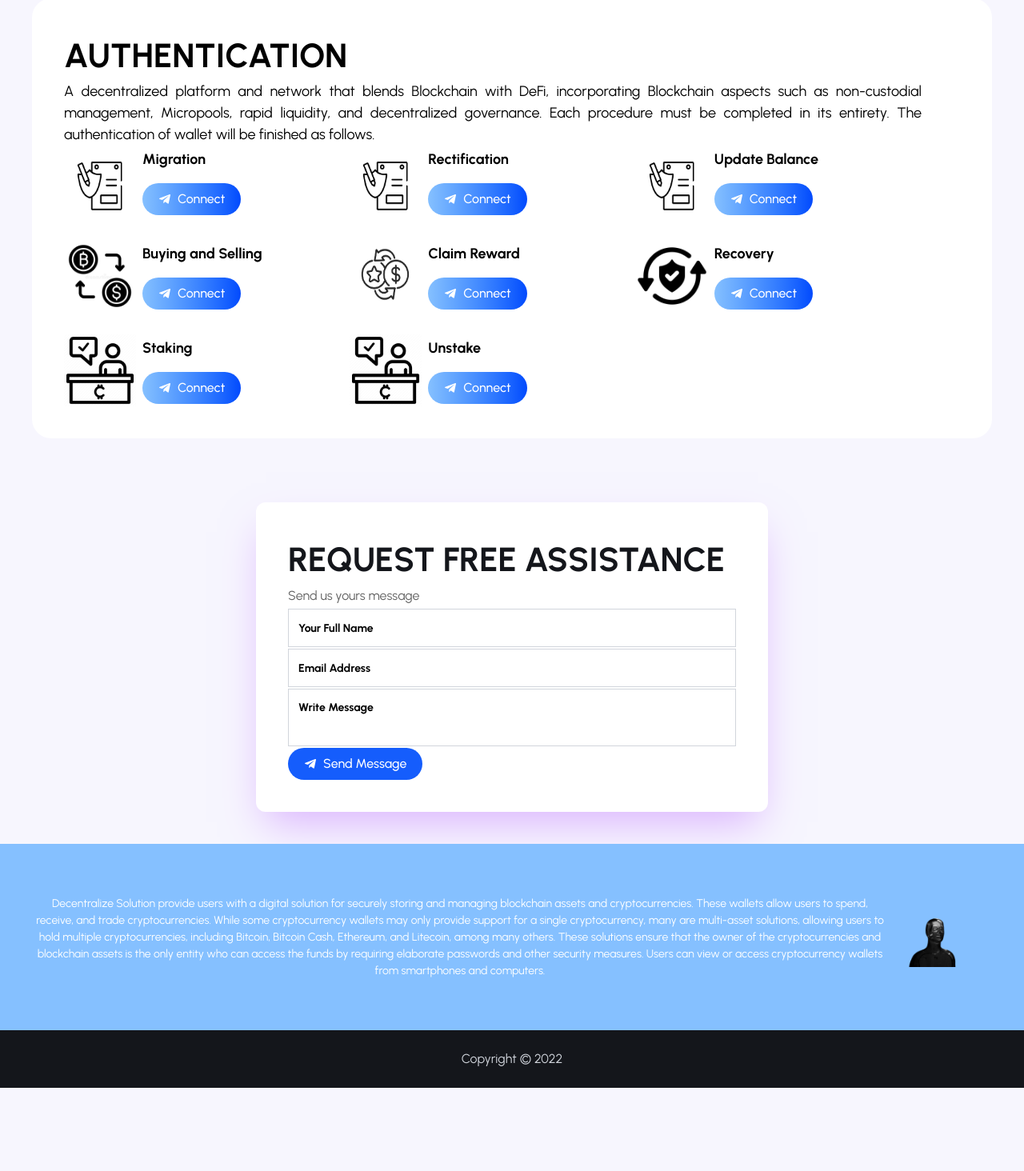
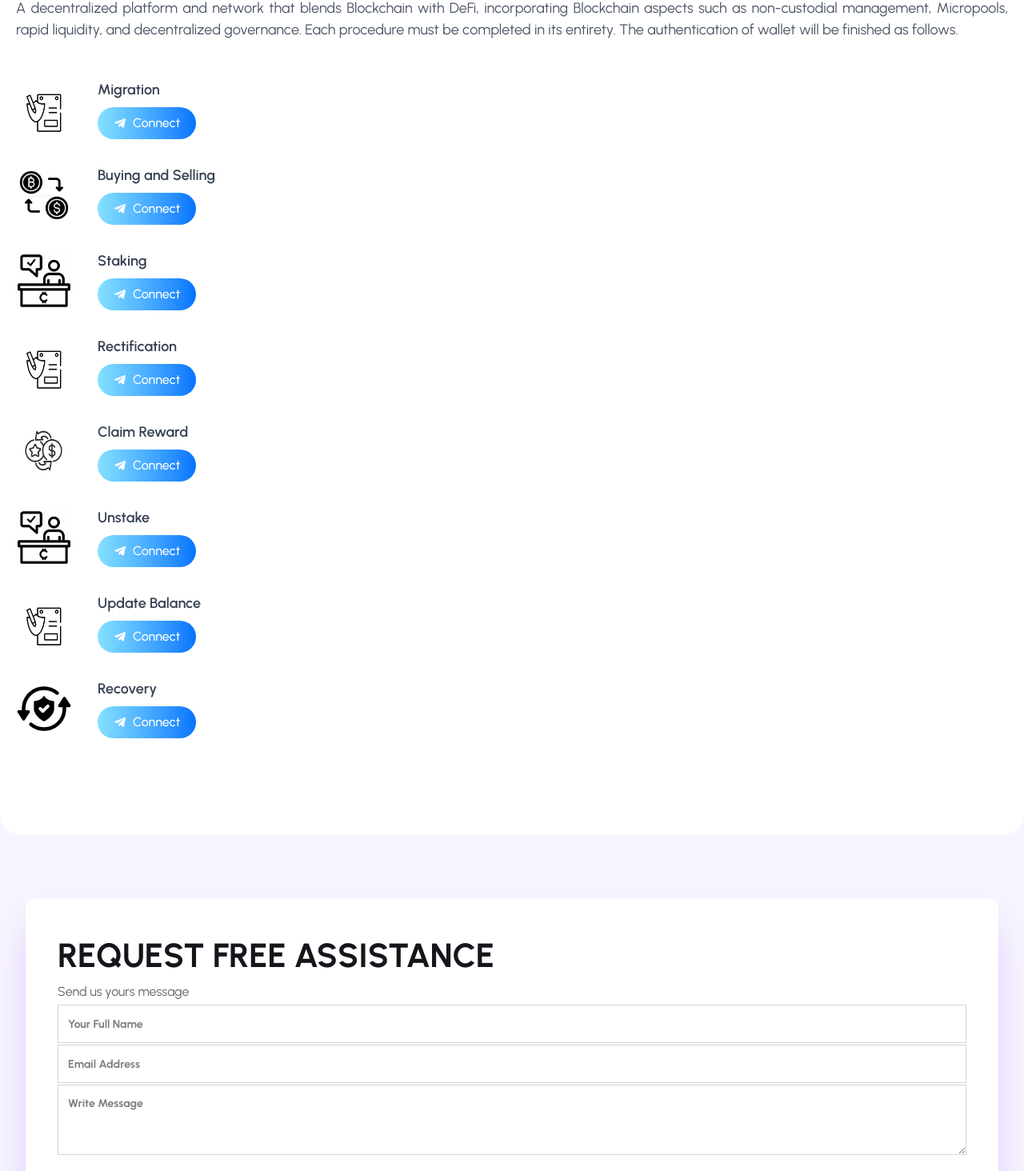
Before and after one commit to Yungflashh/weg3, a React (Vite) app: page / in a window 1280 px wide. Shown: the part 1034-2498 px from the top of the page at 80% size. Before the commit the page ends 2394 px from the top, so only its background shows below. Built offline with nearby package versions, Linux system fonts and the light colour scheme; a web font is replaced by a local one.

Commit message:
done with responsive

```diff
--- a/src/components/Auth.jsx
+++ b/src/components/Auth.jsx
@@ -10,29 +10,29 @@ import { FaTelegramPlane } from "react-icons/fa";
 
 const Auth = () => {
   return (
-    <div className='mr-10 ml-10 p-10 pr-22 text-justify bg-[#FFFFFF] rounded-3xl'>
-        <h2 className='text-[42px] font-bold urbanist '>AUTHENTICATION</h2>
-        <p className='text-[18px]'>A decentralized platform and network that blends Blockchain with DeFi, incorporating Blockchain aspects such as non-custodial management, Micropools, rapid liquidity, and decentralized governance. Each procedure must be completed in its entirety. The authentication of wallet will be finished as follows. </p>
+    <div className='py-18 px-5 text-justify bg-[#FFFFFF] rounded-3xl'>
+        <h2 className='text-[42px] font-bold urbanist text-[#333]'>AUTHENTICATION</h2>
+        <p className='text-[18px] text-gray-600'>A decentralized platform and network that blends Blockchain with DeFi, incorporating Blockchain aspects such as non-custodial management, Micropools, rapid liquidity, and decentralized governance. Each procedure must be completed in its entirety. The authentication of wallet will be finished as follows. </p>
 
-        <section className='flex w-[100%]'>
-            <div className="row flex flex-col w-[100%] gap-7">
+        <section className=' w-[100%] py-12 grid gap-8'>
+
                   <Card icon_image={migrationImg} text={"Migration"} btn_icon={<FaTelegramPlane color='#fff'/>} btn_text={"Connect"}/>
                   <Card icon_image={buyingImg} text={"Buying and Selling"} btn_icon={<FaTelegramPlane color='#fff'/>} btn_text={"Connect"}/>
                   <Card icon_image={stackingImg} text={"Staking"} btn_icon={<FaTelegramPlane color='#fff'/>} btn_text={"Connect"}/>
-            </div>
-            <div className="row flex flex-col w-[100%] gap-7">
+
+
                   <Card icon_image={migrationImg} text={"Rectification"} btn_icon={<FaTelegramPlane color='#fff'/>} btn_text={"Connect"}/>
                   <Card icon_image={claimImg} text={"Claim Reward"} btn_icon={<FaTelegramPlane color='#fff'/>} btn_text={"Connect"}/>
                   <Card icon_image={stackingImg} text={"Unstake"} btn_icon={<FaTelegramPlane color='#fff'/>} btn_text={"Connect"}/>
-            </div>
-            <div className="row flex flex-col w-[100%] gap-7">
+
+
                   <Card icon_image={migrationImg} text={"Update Balance"} btn_icon={<FaTelegramPlane color='#fff'/>} btn_text={"Connect"}/>
                   <Card icon_image={recoveryImg} text={"Recovery"} btn_icon={<FaTelegramPlane color='#fff'/>} btn_text={"Connect"}/>
 
-            </div>
-            <div className="row flex">
 
-            </div>
+            {/* <div className="row flex">
+
+            </div> */}
         </section>
     </div>
   )
--- a/src/components/Card.jsx
+++ b/src/components/Card.jsx
@@ -2,11 +2,11 @@ import React from 'react'
 
 const Card = ({icon_image,text,btn_icon,btn_text}) => {
   return (
-    <div className='flex gap-2 items-center'>
-        <img className=' w-[90px] h-[90px]' src={icon_image} alt="" />
-        <div className='grid gap-4'>
-            <p className=' text-[18px] font-[700]'>{text}</p>
-            <button className=' w-[max-content] flex items-center justify-center gap-2 bg-gradient-to-r from-[#85C0FF] to-[#034afd] py-2 px-5 rounded-3xl text-white font-medium hover:'>
+    <div className='flex gap-8 items-center justify-self-start'>
+        <img className=' w-[70px] h-[70px]' src={icon_image} alt="" />
+        <div className=' grid gap-2'>
+            <p className=' text-[18px] font-[600] text-gray-700'>{text}</p>
+            <button className=' w-[max-content] flex items-center justify-center gap-2 bg-gradient-to-r from-[#85e1ff] to-[#0374fd] py-2 px-5 rounded-3xl text-white font-medium hover:'>
               {btn_icon} {btn_text}
               </button>
         </div>
--- a/src/components/Footer.jsx
+++ b/src/components/Footer.jsx
@@ -4,11 +4,11 @@ import footerImg from "../assets/footer_img.png"
 const Footer = () => {
   return (
     <div>
-    <div className=' bg-[#85C0FF] flex py-16 px-10'>
-      <p className=' text-[14px] text-white text-center'>
+    <div className=' bg-[#85C0FF] py-20 px-5'>
+      <p className=' text-[16px] text-white text-center'>
       Decentralize Solution provide users with a digital solution for securely storing and managing blockchain assets and cryptocurrencies. These wallets allow users to spend, receive, and trade cryptocurrencies. While some cryptocurrency wallets may only provide support for a single cryptocurrency, many are multi-asset solutions, allowing users to hold multiple cryptocurrencies, including Bitcoin, Bitcoin Cash, Ethereum, and Litecoin, among many others. These solutions ensure that the owner of the cryptocurrencies and blockchain assets is the only entity who can access the funds by requiring elaborate passwords and other security measures. Users can view or access cryptocurrency wallets from smartphones and computers.
       </p>
-      <img className='w-[130px] h-[90px]' src={footerImg} alt="" />
+      <img className='w-[28rem] h-[17rem]' src={footerImg} alt="" />
     </div>
     <section className=' bg-[#14161B] text-gray-300 flex justify-center items-center py-6'>
         <p>Copyright &copy; 2022</p>
--- a/src/components/Form.jsx
+++ b/src/components/Form.jsx
@@ -3,23 +3,18 @@ import { FaTelegramPlane } from "react-icons/fa";
 
 const Form = () => {
   return (
-    <div className=' bg-white w-[50%] mx-auto p-10 grid gap-0.5 mt-20 mb-10 shadow-2xl shadow-purple-300 rounded-xl'>
+    <form className=' bg-white w-[95%] mx-auto p-10 grid gap-0.5 mt-20 mb-10 shadow-2xl shadow-purple-300 rounded-xl'>
       <h1 className=' text-[42px] font-[700] text-[#14161b]'>REQUEST FREE ASSISTANCE</h1>
       <p className=' text=[18px] font-[400] text-[#616161] mb-0.5'>Send us yours message</p>
-      <div className=' border-1 h-12 text-[14px] font-bold flex items-center px-3 border-gray-300'>
-        <p>Your Full Name</p>
-      </div>
-      <div className=' border-1 h-12 text-[14px] font-bold flex items-center px-3 border-gray-300'>
-        <p>Email Address</p>
-      </div>
-      <div className=' border-1 h-18 text-[14px] font-bold flex place-items-start pt-3 px-3 border-gray-300'>
-        <p>Write Message</p>
-      </div>
+        <input className=' border-1 h-12 text-[14px] font-bold flex items-center px-3 border-gray-300' type="text" placeholder='Your Full Name'/>
+        <input className=' border-1 h-12 text-[14px] font-bold flex items-center px-3 border-gray-300' type="mail" placeholder='Email Address'/>
+
+      <textarea name="message" id="" placeholder='Write Message' className='border-1 border-1 h-12 text-[14px] font-bold flex items-center px-3 border-gray-300 h-22 py-3 mb-5'></textarea>
       <button className=' w-[max-content] flex items-center justify-center gap-2 bg-blue-600 py-2 px-5 rounded-3xl text-white font-medium'>
               <FaTelegramPlane color='#fff'/>
               <p>Send Message</p>
               </button>
-    </div>
+    </form>
   )
 }
 
--- a/src/components/HeroSection.jsx
+++ b/src/components/HeroSection.jsx
@@ -6,7 +6,7 @@
 const HeroSection = () => {
 return (
         <div className='flex justify-evenly  items-center h-auto p-10 font-ubanist bg-gradient-to-r from-[#459FFF] to-[#45FCFF]'>
-            <div className="robot-div w-1/3 mt-5">
+        <div className="robot-div w-1/3 mt-5 hidden md:block">
 
         <img src={robot_img} className='floating-robot' alt="a floating robot image" />
 
--- a/src/components/ManualCard.jsx
+++ b/src/components/ManualCard.jsx
@@ -3,9 +3,9 @@ import Manual from '../pages/Manual'
 
 const ManualCard = ({manual_icon,manual_text,clickMe}) => {
   return (
-    <div className=' flex flex-col items-center gap-1 cursor-pointer' >
-      <img className=' rounded-[50%] w-[80px]' src={manual_icon} alt="" onClick={clickMe}/>
-      <p className=' font-bold text-[12px] w-[60%] text-center mx-auto'>{manual_text}</p>
+    <div className=' flex flex-col items-center gap-2 cursor-pointer mb-2' >
+      <img className=' rounded-[50%] w-[60px] sm:w-[65px] lg:w-[75px]' src={manual_icon} alt="" onClick={clickMe}/>
+      <p className=' font-bold text-[12px] w-[80%] text-center mx-auto'>{manual_text}</p>
     </div>
   )
 }
--- a/src/components/Peer.jsx
+++ b/src/components/Peer.jsx
@@ -4,9 +4,9 @@ import p2p2 from "../assets/p2p-2.webp"
 
 const Peer = () => {
   return (
-    <div className='flex justify-center w-full gap-8 mt-10 mb-10'>
-        <img src={p2p1} className='w-80 h-42' alt="An image showing Peer to peers" />
-        <img src={p2p2} className='w-80 h-42' alt="An image showing Peer to peers" />
+    <div className='flex justify-center w-full gap-8 mt-5 mb-5 px-4'>
+        <img src={p2p1} className='w-30 h-max' alt="An image showing Peer to peers" />
+        <img src={p2p2} className='w-30 h-18' alt="An image showing Peer to peers" />
     </div>
   )
 }
--- a/src/pages/Manual.jsx
+++ b/src/pages/Manual.jsx
@@ -116,17 +116,16 @@ const Manual = () => {
 
   return (
     <>
-
     <div className=' bg-black py-3 flex items-center justify-center'>
       <img className=' w-[160px]' src={logoImg} alt="" />
     </div>
     <section className="bg-gradient-to-r from-[#85C0FF] to-[#85DFFF] w-full h-full flex flex-col justify-center items-center">
-    <div className=' my-6'>
+    <div className=' my-6 text-center'>
       <h1 className='text-[44px] font-[800] text-black'>Connect Wallet</h1>
       <p className=' text-[15px] font-[500]'>Please connect your wallet to continue</p>
     </div>
     <div className="flex justify-center">
-    <div className=' w-[100%]  grid grid-cols-6 gap-16 p-4 mx-auto'>
+    <div className=' w-[100%]  grid grid-cols-3 sm:grid-cols-4 lg:grid-cols-6 gap-10 p-4 mx-auto'>
       <ManualCard manual_icon={coreImg} manual_text={'Core Golang Cli Wallet'}
         clickMe={()=> handleWalletClicked("Core Golang Cli Wallet",coreImg)}/>
       <ManualCard manual_icon={okzImg} manual_text={'Okx Wallet'}
```
Also changed, not shown: src/components/Modal.jsx (+4 -4 lines). Lines whose indentation alone changed are shown as unchanged.
